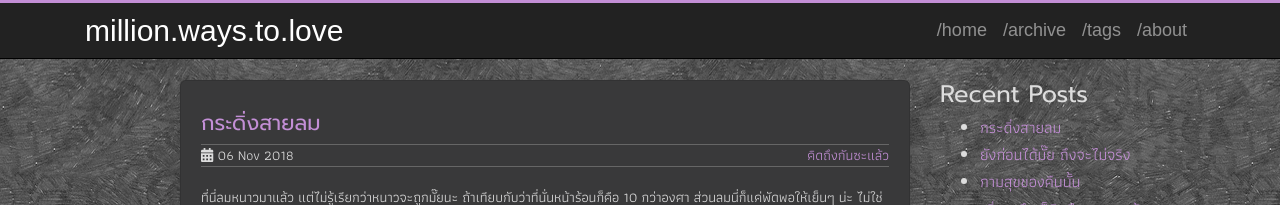
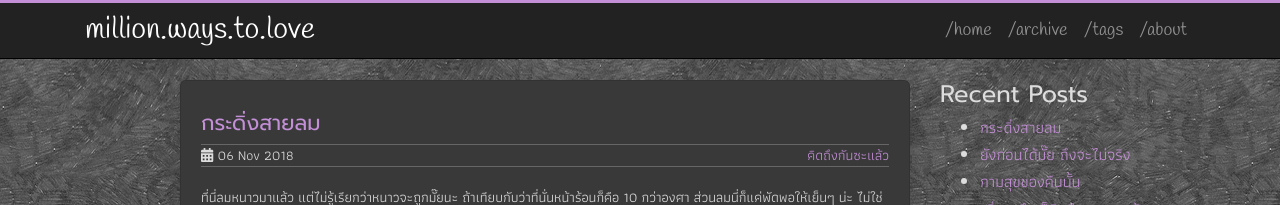
Before and after one commit to sdeehub/love, a Jekyll site: the page built from index.html, in a window 1280 px wide. Shown: the top 205 px of the page. Built offline with Jekyll 4.4.1, drawn with Linux system fonts in a browser that asks for light colours.

Commit message:
navbar-brand: Handlee

```diff
--- a/_includes/header.html
+++ b/_includes/header.html
@@ -45,7 +45,7 @@
 
 <nav class="navbar navbar-expand-lg fixed-top navbar-dark">
     <div class="container">
-        <a style="font-famliy:'Handlee';" class="navbar-brand" href="{{ '' | relative_url }}/">{{ site.name }}</a>
+        <a class="navbar-brand" href="{{ '' | relative_url }}/">{{ site.name }}</a>
         <button class="navbar-toggler" type="button" data-toggle="collapse"
                 data-target="#navbarNavAltMarkup" aria-controls="navbarNavAltMarkup"
                 aria-expanded="false" aria-label="Toggle navigation">
--- a/assets/css/theme.scss
+++ b/assets/css/theme.scss
@@ -263,7 +263,7 @@ nav {
   background-color: #222;
   border-color: #080808;
   font-size: 18px;
-  font-family: "Ubuntu", sans-serif;
+  font-family: "Handlee", sans-serif;
   padding: 0 10px !important;
   border-top: 3px #C38FD6 solid;
   border-bottom: 1px #000000 solid;
```
